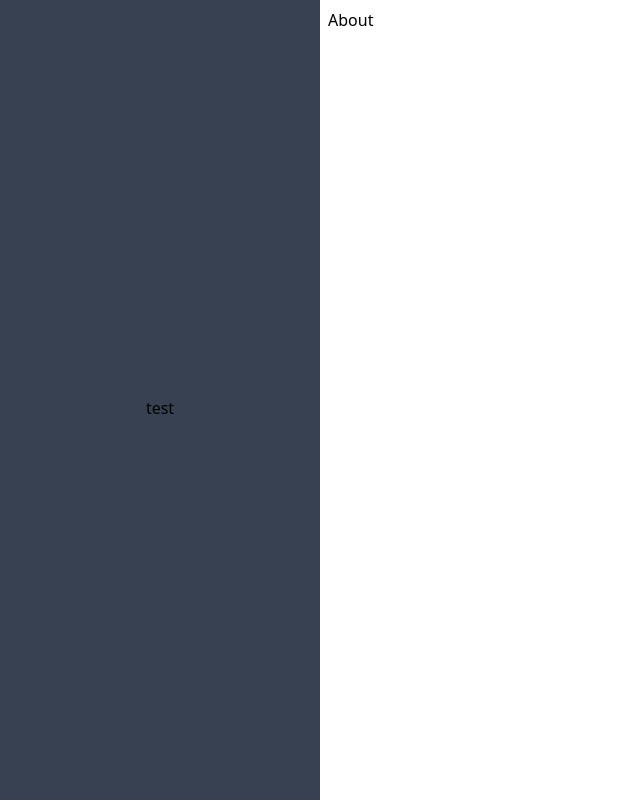
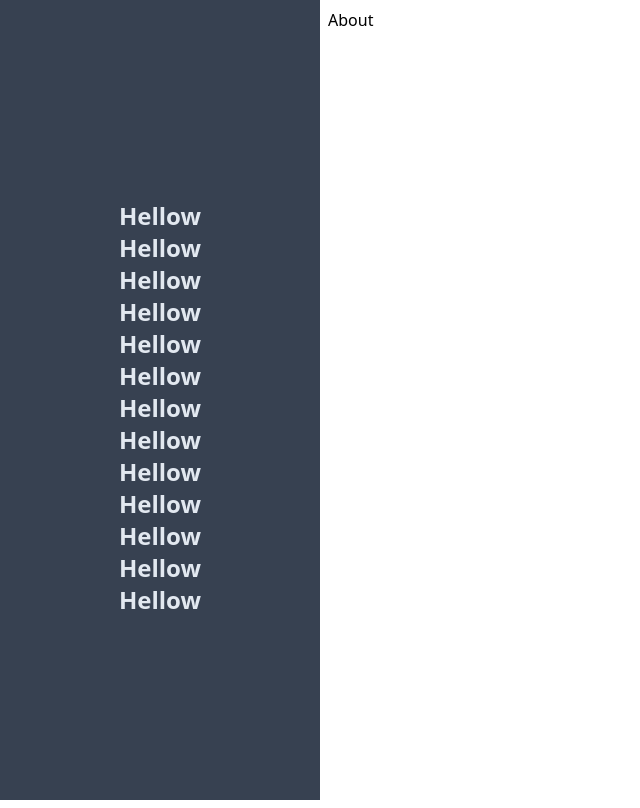
Before and after one commit to EeroLai/Instant-Messenger-System, a Nuxt app in the folder Front-End/nuxt-app/: page / in a window 1280 px wide. Before the commit this address had no page. Shown: the whole page, without its empty margins (0-640 px from the left). Built offline with nearby package versions, Linux system fonts and the light colour scheme.

Commit message:
add text

```diff
--- a/Front-End/nuxt-app/components/Account.vue
+++ b/Front-End/nuxt-app/components/Account.vue
@@ -1,7 +1,19 @@
 <template>
     <div class="flex justify-center items-center h-screen">
         <div class="text-center">
-            test
+            <p class="text-2xl text-slate-200 font-black">Hellow</p>
+            <p class="text-2xl text-slate-200 font-black">Hellow</p>
+            <p class="text-2xl text-slate-200 font-black">Hellow</p>
+            <p class="text-2xl text-slate-200 font-black">Hellow</p>
+            <p class="text-2xl text-slate-200 font-black">Hellow</p>
+            <p class="text-2xl text-slate-200 font-black">Hellow</p>
+            <p class="text-2xl text-slate-200 font-black">Hellow</p>
+            <p class="text-2xl text-slate-200 font-black">Hellow</p>
+            <p class="text-2xl text-slate-200 font-black">Hellow</p>
+            <p class="text-2xl text-slate-200 font-black">Hellow</p>
+            <p class="text-2xl text-slate-200 font-black">Hellow</p>
+            <p class="text-2xl text-slate-200 font-black">Hellow</p>
+            <p class="text-2xl text-slate-200 font-black">Hellow</p>
         </div>
     </div>
 </template>
```
